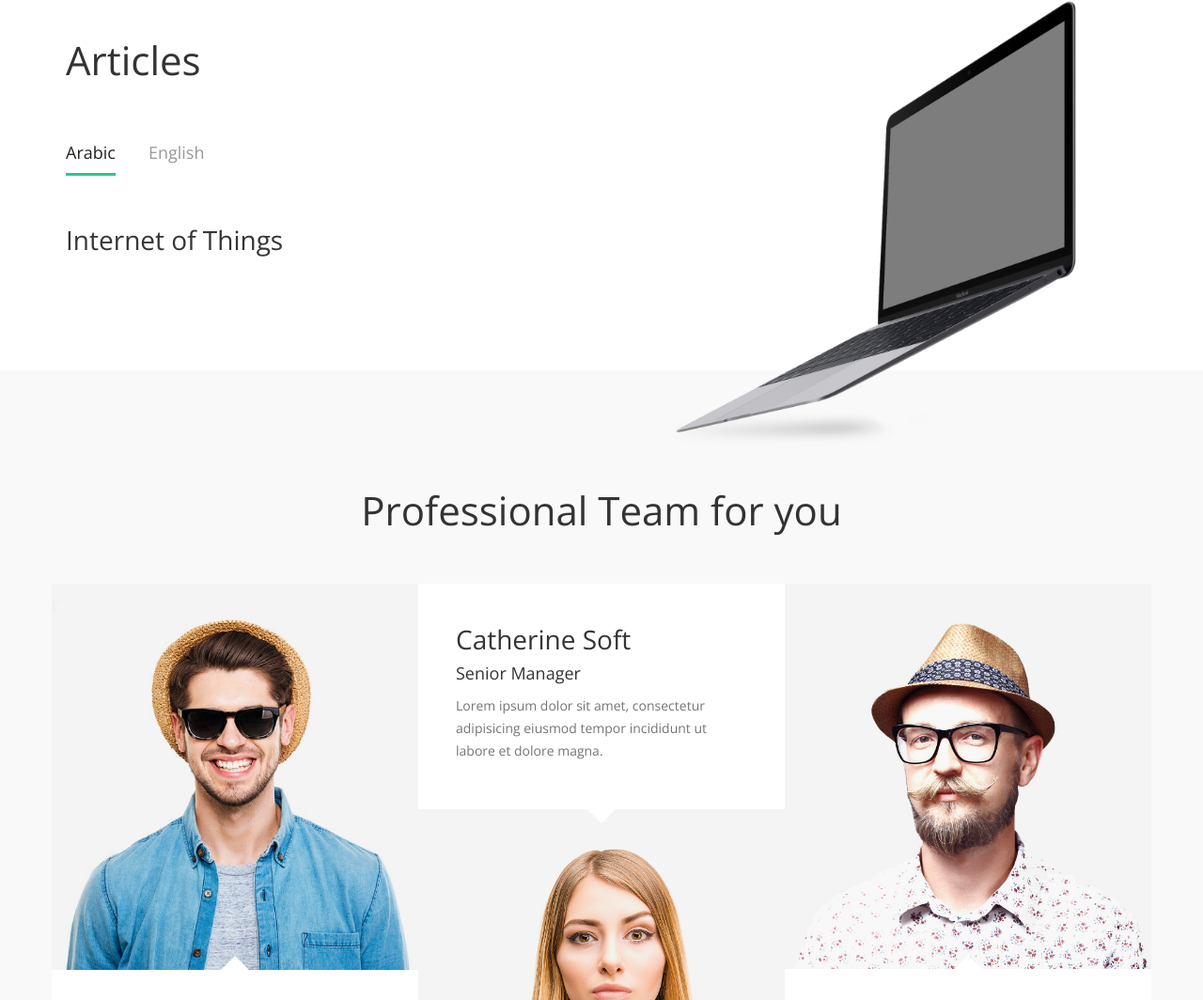
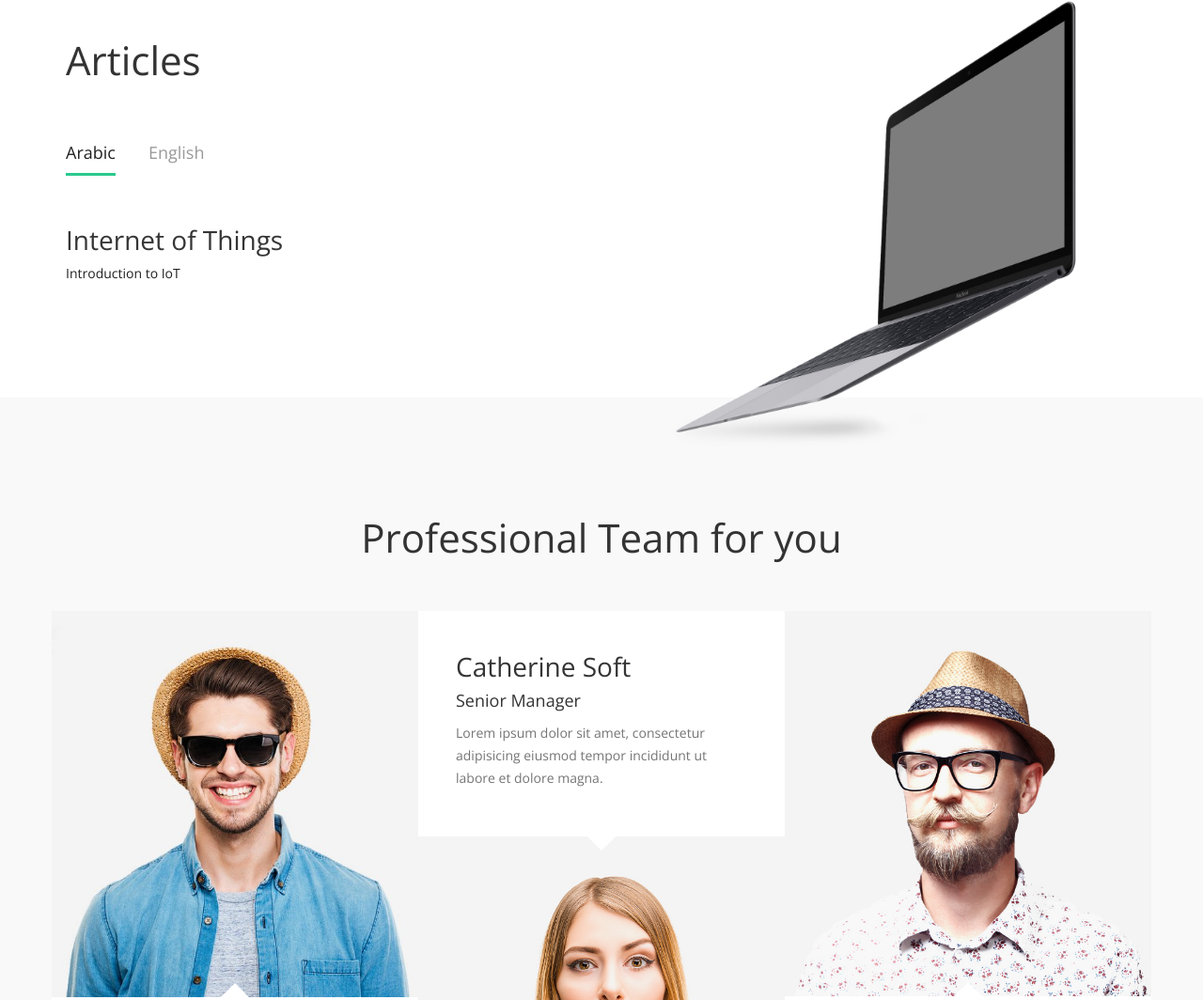
Before and after one commit to Eman-Alyami/Eman-Alyami.github.io, a plain HTML site: page index.html in a window 1280 px wide. Shown: the part 885-1949 px from the top of the page at 94% size. Drawn offline with nearby package versions, Linux system fonts and the light colour scheme.

Commit message:
Update index.html

```diff
--- a/index.html
+++ b/index.html
@@ -117,7 +117,7 @@
                               <div class="tab-pane active" id="tab01" role="tabpanel">
                                    <div class="tab-pane-item">
                                         <h2>Internet of Things</h2>
-                                        <p><a href="https://attaa.sa/library/view/440" aria-controls="tab02" role="tab" data-toggle="tab"></a></p>
+                                        <p><a href="https://attaa.sa/library/view/440" aria-controls="tab02" role="tab" data-toggle="tab">Introduction to IoT</a></p>
                                    </div>
                                    <!-- <div class="tab-pane-item">
                                         <h2>Easy to use</h2>
```
